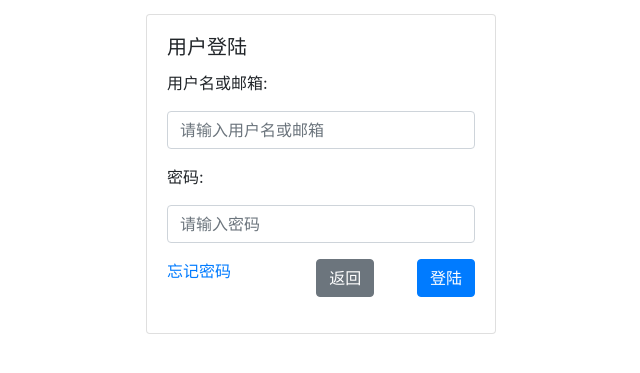
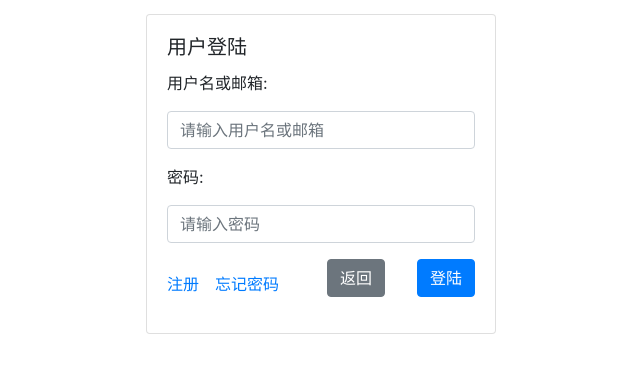
Before and after one commit to bulletforkiller/myblog, a Django app: page /user/login/ in a window 1280 px wide. Shown: the part 56-429 px from the top of the page, without its empty margins (319-959 px from the left). Run offline with Django 3.2, Linux system fonts and the light colour scheme; some libraries are stand-ins or nearby versions.

Commit message:
Fixed comments are not displayed and add resigter to login form.

```diff
--- a/myblog/static/myblog/css/blog_base.css
+++ b/myblog/static/myblog/css/blog_base.css
@@ -6,3 +6,9 @@
 body{
     margin-top: 70px!important;
 }
+
+/* For my login form */
+.login_form{
+    margin-top: 0.8rem;
+    margin-right: 1rem;
+}
--- a/myblog/templates/blog_base.html
+++ b/myblog/templates/blog_base.html
@@ -43,7 +43,6 @@
                         </div>
                     </div>
                 {% endif %}
-
             </ul>
         </div>
     </nav>
@@ -73,8 +72,10 @@
                             </div>
                         </div>
                         <div class="modal-footer">
+                            <a class="mr-auto login_form" href="{% url 'register' %}">注册</a>
+                            <a class="mr-auto login_form" href="{% url 'reset_password' %}" class="mr-auto">忘记密码</a>
+                            <button type="submit" class="btn btn-primary">登陆</button>
                             <button type="button" class="btn btn-secondary" data-dismiss="modal">关闭</button>
-                            <button type="submit" class="btn btn-primary">登陆</button>
                         </div>
                     </form>
                 </div>
--- a/myblog/templates/myblog/blog_detail.html
+++ b/myblog/templates/myblog/blog_detail.html
@@ -121,7 +121,7 @@
                                     {% for reply in comment.root_comment.all %}
                                         <div class="reply">
                                             <small>
-                                                <span>{{reply.user}}</span>
+                                                <span>{{reply.author.get_nickname_or_username}}</span>
                                                 <span>{{reply.comment_time|date:"Y-m-d G:i:s"}}</span>
                                                 <span>回复</span>
                                                 <span>{{reply.reply_to.get_nickname_or_username}}</span>
--- a/user/templates/user/auth.html
+++ b/user/templates/user/auth.html
@@ -1,5 +1,6 @@
 {% extends 'common_form.html' %}
 
 {% block extra_btn %}
-    <a href="{% url 'reset_password' %}" class="mr-auto">忘记密码</a>
+    <a class="login_form" href="{% url 'register' %}">注册</a>
+    <a class="login_form" href="{% url 'reset_password' %}" class="mr-auto">忘记密码</a>
 {% endblock extra_btn %}
```
Also changed, not shown: 1 other file.
